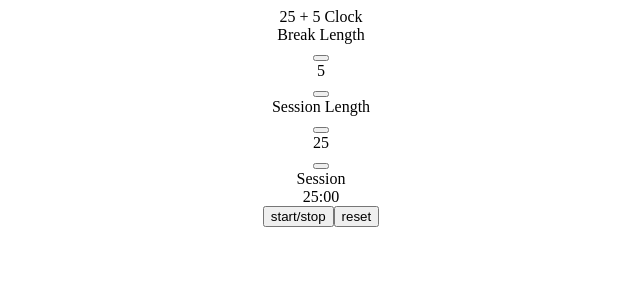
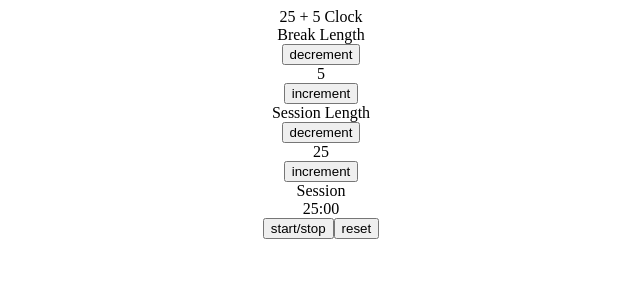
Before and after one commit to Ceddyp19/25-5-Clock, a React (Create React App) app in the folder app/: page / in a window 1280 px wide. Shown: the top 300 px of the page, without its empty margins (319-959 px from the left). Built offline with nearby package versions, Linux system fonts and the light colour scheme.

Commit message:
made functions to try and get start/stop timing mechanism to work

```diff
--- a/app/src/App.js
+++ b/app/src/App.js
@@ -11,16 +11,39 @@ class App extends React.Component {
     this.state = {
       breakTime: 5,
       sessionTime: 25,
-      time: '25:00'
+      time: '25:00',
+      isTimerRunning: false
     }
   }
 
   reset = () => {
     console.log('reset time')
+    this.setState({
+      breakTime: 5,
+      sessionTime: 25,
+      time: '25:00'
+    })
   }
 
   toggleTimer = () => {
     console.log('start stop timer')
+
+    this.setState({ isTimerRunning: !this.state.isTimerRunning })
+
+    this.state.isTimerRunning === true ? this.runTimer() : this.pauseTimer();
+
+
+  }
+  //helper function to toggleTimer that runs Timer
+  runTimer = () => {
+    // this.state.isTimerRunning === true ? setInterval(function() {console.log('subtract second'); }, 1000) : clearInterval();
+    // console.log('subtract second')
+
+   setInterval(function () { console.log('subtract second'); }, 1000)
+  }
+
+  pauseTimer = () => {
+    clearInterval();
   }
 
   decrementLengthTime = (type) => {
@@ -33,8 +56,10 @@ class App extends React.Component {
   }
 
   incrementLengthTime = (type) => {
-    console.log('increment')
-    this.setState({ [type]: this.state[type] + 1 })
+    if (this.state[type] < 60) {
+      console.log('increment')
+      this.setState({ [type]: this.state[type] + 1 })
+    }
   }
 
   render() {
@@ -42,8 +67,8 @@ class App extends React.Component {
       <div id='container'>
         <div id="App">
           <div id='title'>25 + 5 Clock</div>
-          <LengthControl id='break-label' title='Break Length' decrementBtnId='break-decrement' incrementBtnId='break-increment' lengthId='break-length' value={this.state.breakTime} incrementLengthTime={this.incrementLengthTime} decrementLengthTime={this.decrementLengthTime} type='breakTime'/>
-          <LengthControl id='session-label' title='Session Length' decrementBtnId='session-decrement' incrementBtnId='session-increment' lengthId='session-length' value={this.state.sessionTime} incrementLengthTime={this.incrementLengthTime} decrementLengthTime={this.decrementLengthTime} type='sessionTime'/>
+          <LengthControl id='break-label' title='Break Length' decrementBtnId='break-decrement' incrementBtnId='break-increment' lengthId='break-length' value={this.state.breakTime} incrementLengthTime={this.incrementLengthTime} decrementLengthTime={this.decrementLengthTime} type='breakTime' />
+          <LengthControl id='session-label' title='Session Length' decrementBtnId='session-decrement' incrementBtnId='session-increment' lengthId='session-length' value={this.state.sessionTime} incrementLengthTime={this.incrementLengthTime} decrementLengthTime={this.decrementLengthTime} type='sessionTime' />
           <Timer time={this.state.time} />
           <TimerControl reset={this.reset} toggleTimer={this.toggleTimer} />
         </div>
--- a/app/src/components/LengthControl.js
+++ b/app/src/components/LengthControl.js
@@ -2,9 +2,9 @@ function LengthControl(props) {
     return (
         <>
             <div id={props.id}>{props.title}</div>
-            <button onClick={() => props.decrementLengthTime(props.type)} className='length-btn' id={props.decrementBtnId}></button>
+            <button onClick={() => props.decrementLengthTime(props.type)} className='length-btn' id={props.decrementBtnId}>decrement</button>
             <div className='length-btn' id={props.lengthId}>{props.value}</div>
-            <button onClick={() => props.incrementLengthTime(props.type)} className='length-btn' id={props.incrementBtnId}></button>
+            <button onClick={() => props.incrementLengthTime(props.type)} className='length-btn' id={props.incrementBtnId}>increment</button>
         </>
     )
 }
```
